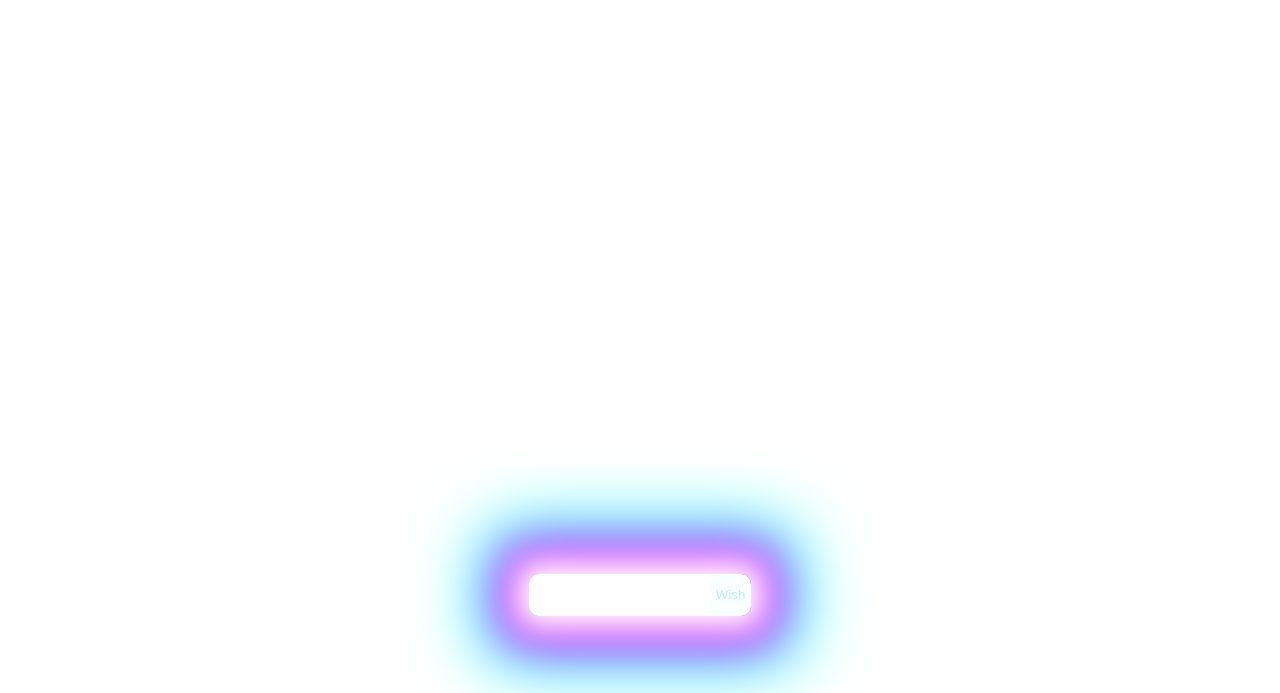
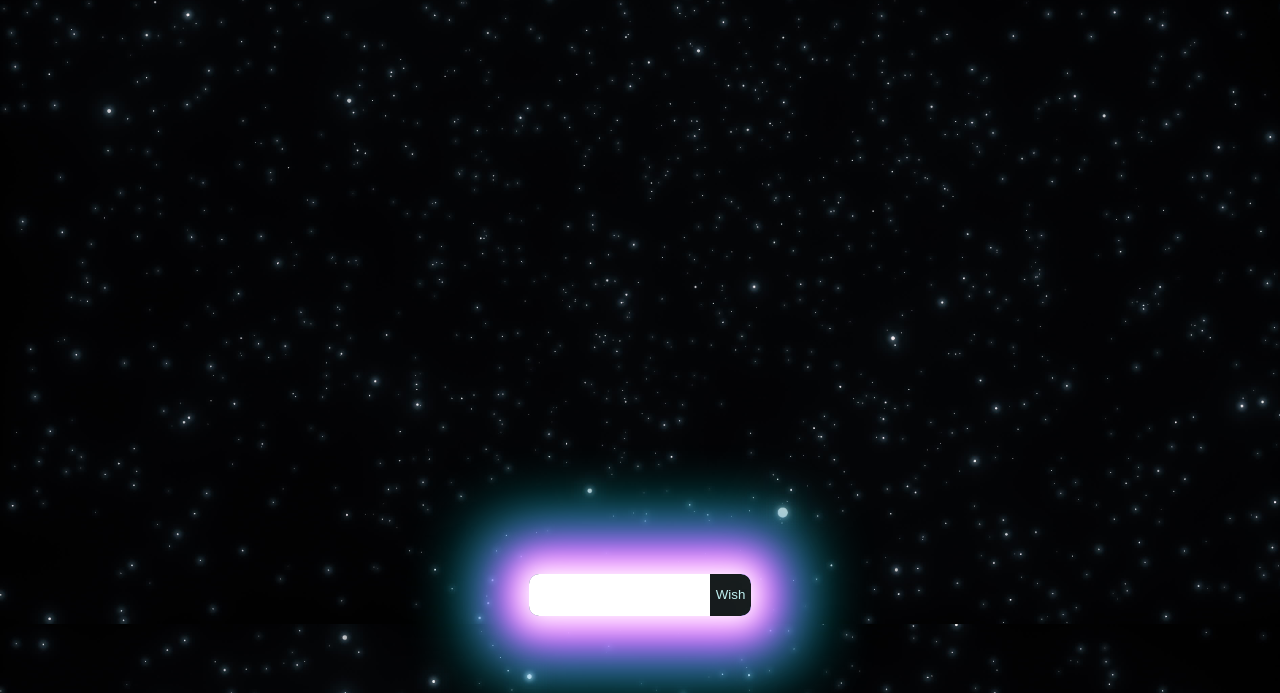
Before and after one commit to benjyalper/wish, a plain HTML site: page index.html in a window 1280 px wide. Shown: the part 107-800 px from the top of the page. Drawn offline with nearby package versions, Linux system fonts and the light colour scheme; the site is published under a folder, as on GitHub Pages, so addresses that start at the root find nothing.

Commit message:
frontEnd

```diff
--- a/styles.css
+++ b/styles.css
@@ -1,5 +1,5 @@
 body {
-    background-image: url('/images/StaryNight3.jpg');
+    background-image: url('./images/StaryNight3.jpg');
     background-size: cover;
 }
 
```
